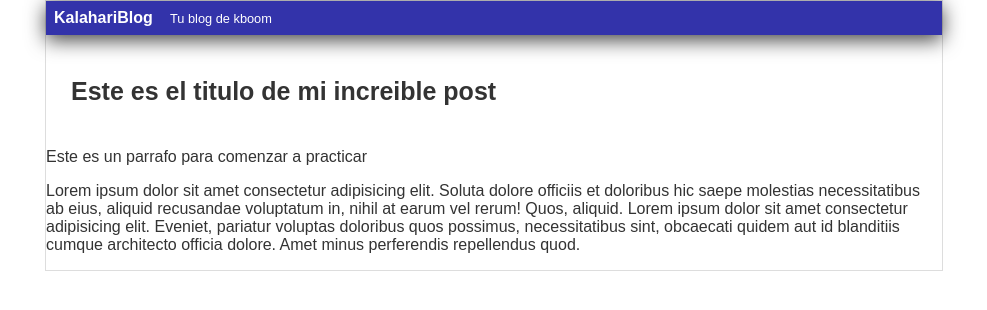
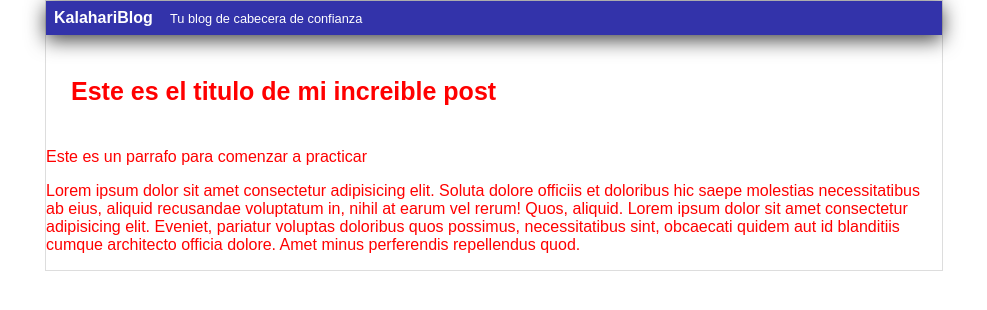
Before and after one commit to lesterpaz99/HyperBlog, a plain HTML site: page blocpost.html in a window 1280 px wide. Shown: the whole page, without its empty margins (146-1133 px from the left). Drawn offline with Linux system fonts and the light colour scheme.

Commit message:
Modifique la cabecera y color de texto

```diff
--- a/blocpost.html
+++ b/blocpost.html
@@ -9,7 +9,7 @@
 <body>
     <div id="container">
         <div id="cabecera">
-            KalahariBlog <span id="tagline">Tu blog de kboom</span>
+            KalahariBlog <span id="tagline">Tu blog de cabecera de confianza</span>
         </div>
         <div id="post">
             <h1>Este es el titulo de mi increible post</h1>
--- a/css/estilos.css
+++ b/css/estilos.css
@@ -1,7 +1,7 @@
 body {
     text-align: center;
     font-family: "Arial";
-    color: #333;
+    color: red;
     margin: 0;
     padding: 0;
 }
```
